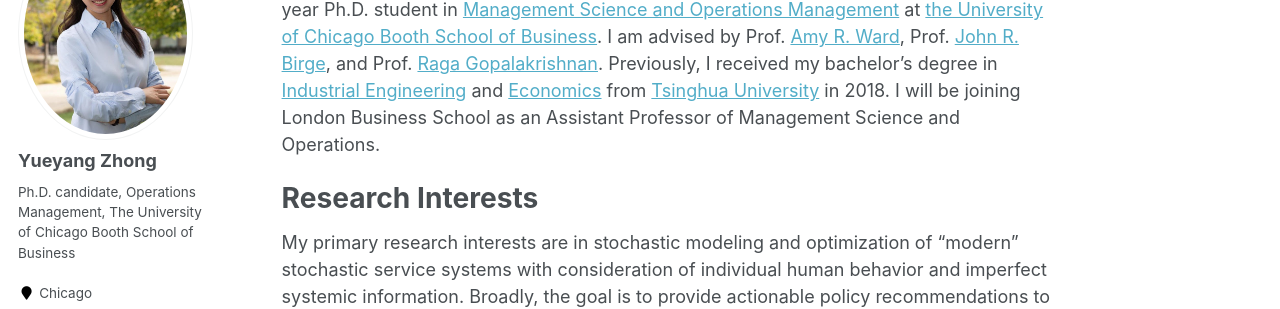
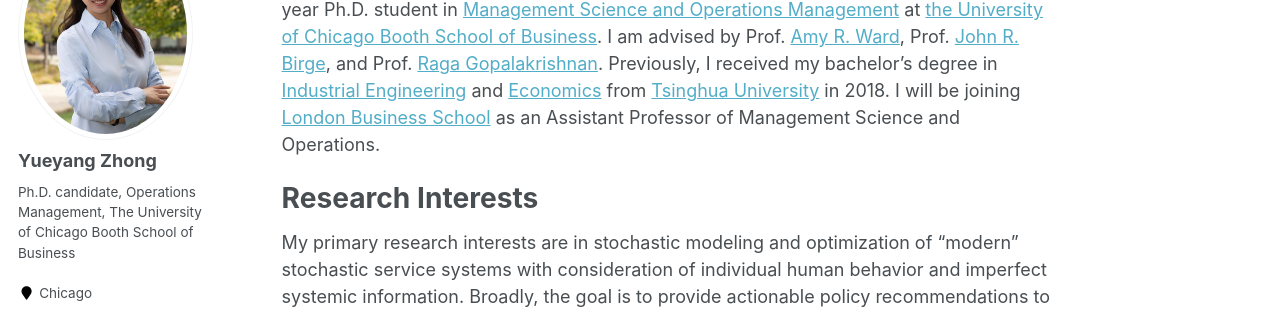
Before and after one commit to alicemengqi/site, a Jekyll site: the page built from _pages/about.md, in a window 1280 px wide and 950 px high. Shown: the part 191-500 px from the top of the window. Built offline with Jekyll 4.4.1, drawn with Linux system fonts in a browser that asks for light colours; some of the changed lines change nothing that is shown.

Commit message:
Update about.md

```diff
--- a/_pages/about.md
+++ b/_pages/about.md
@@ -8,7 +8,7 @@
   - /about.html
 ---
 
-Welcome! My name is Yueyang Zhong (Pronounced: [Yoo-eh-yahng Johng](https://translate.google.com/?hl=en&tab=TT&sl=en&tl=zh-CN&text=Yueyang%20Zhong&op=translate)). I am a fifth-year Ph.D. student in [Management Science and Operations Management](https://www.chicagobooth.edu/phd/dissertation-areas/management-science-and-operations-management) at [the University of Chicago Booth School of Business](https://www.chicagobooth.edu). I am advised by Prof. [Amy R. Ward](https://www.chicagobooth.edu/faculty/directory/w/amy-ward), Prof. [John R. Birge](https://www.chicagobooth.edu/faculty/directory/b/john-r-birge), and Prof. [Raga Gopalakrishnan](https://smith.queensu.ca/faculty_and_research/faculty_list/gopalakrishnan-raga.php). Previously, I received my bachelor's degree in [Industrial Engineering](https://www.ie.tsinghua.edu.cn/eng) and [Economics](https://www.sem.tsinghua.edu.cn/en) from [Tsinghua University](https://www.tsinghua.edu.cn/en) in 2018. I will be joining London Business School as an Assistant Professor of Management Science and Operations.
+Welcome! My name is Yueyang Zhong (Pronounced: [Yoo-eh-yahng Johng](https://translate.google.com/?hl=en&tab=TT&sl=en&tl=zh-CN&text=Yueyang%20Zhong&op=translate)). I am a fifth-year Ph.D. student in [Management Science and Operations Management](https://www.chicagobooth.edu/phd/dissertation-areas/management-science-and-operations-management) at [the University of Chicago Booth School of Business](https://www.chicagobooth.edu). I am advised by Prof. [Amy R. Ward](https://www.chicagobooth.edu/faculty/directory/w/amy-ward), Prof. [John R. Birge](https://www.chicagobooth.edu/faculty/directory/b/john-r-birge), and Prof. [Raga Gopalakrishnan](https://smith.queensu.ca/faculty_and_research/faculty_list/gopalakrishnan-raga.php). Previously, I received my bachelor's degree in [Industrial Engineering](https://www.ie.tsinghua.edu.cn/eng) and [Economics](https://www.sem.tsinghua.edu.cn/en) from [Tsinghua University](https://www.tsinghua.edu.cn/en) in 2018. I will be joining [London Business School](https://www.london.edu/) as an Assistant Professor of Management Science and Operations.
 
 # Research Interests
 My primary research interests are in stochastic modeling and optimization of "modern" stochastic service systems with consideration of individual human behavior and imperfect systemic information. Broadly, the goal is to provide actionable policy recommendations to improve system efficiency and outcomes.
```
